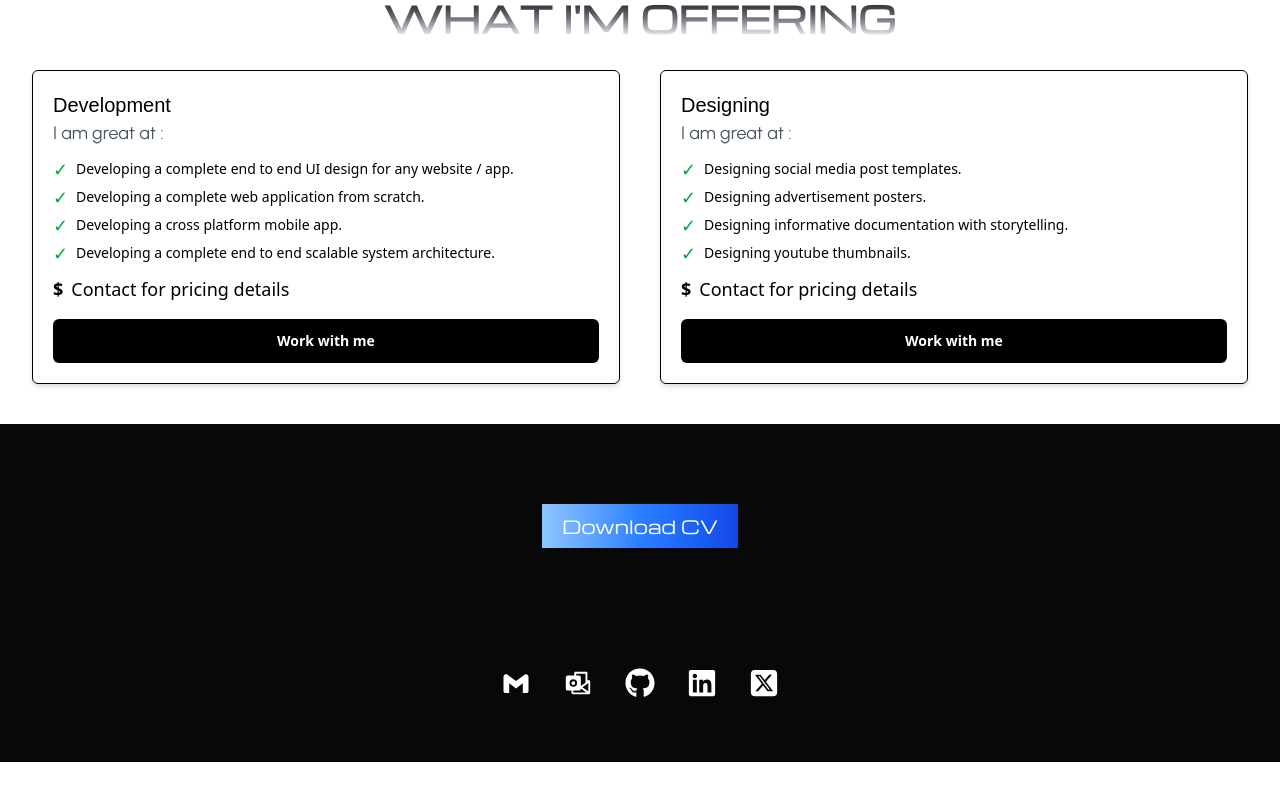
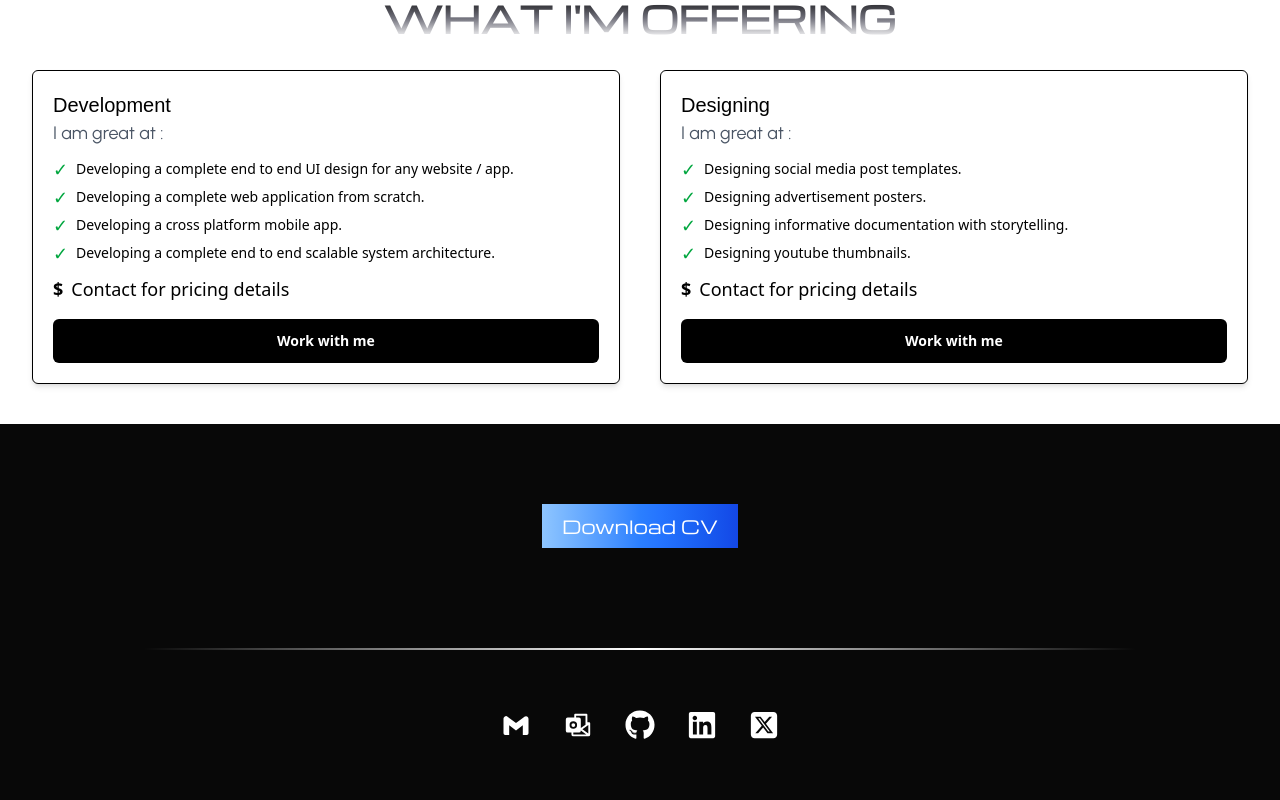
Before and after one commit to isudiptodas/isudiptodas_portfolio, a Next.js app: page / in a window 1280 px wide. Shown: the part 2594-3394 px from the top of the page. Before the commit the page ends 3356 px from the top, so only its background shows below. Built offline with nearby package versions, Linux system fonts and the light colour scheme; a web font is replaced by a local one.

Commit message:
Updated landing footer

```diff
--- a/src/app/page.tsx
+++ b/src/app/page.tsx
@@ -299,6 +299,10 @@ function page() {
           <Link href='/cv_sudipto.pdf' download="/cv_sudipto.pdf" className={`w-auto px-5 py-2 hover:scale-95 hover:rounded-4xl duration-200 ease-in-out cursor-pointer bg-gradient-to-r from-blue-300 via-blue-500 to-blue-700 text-white font-Michroma text-sm md:text-lg font-light`}>Download CV</Link>
         </div>
 
+        <div className={`w-full bg-[#080808] flex justify-center items-center px-5 py-5`}>
+          <div className={`w-[80%] h-0.5 bg-gradient-to-r from-transparent via-white to-transparent`}></div>
+        </div>
+
         {/* footer */}
         <div className={`w-full h-auto pt-10 pb-16 flex justify-center items-center gap-5 lg:gap-8 bg-[#080808]`}>
           <span onClick={() => navigate('mailto:work.sudiptodas@gmail.com')} className={`text-xl md:text-2xl lg:text-3xl text-white cursor-pointer`}><BiLogoGmail /></span>
```
